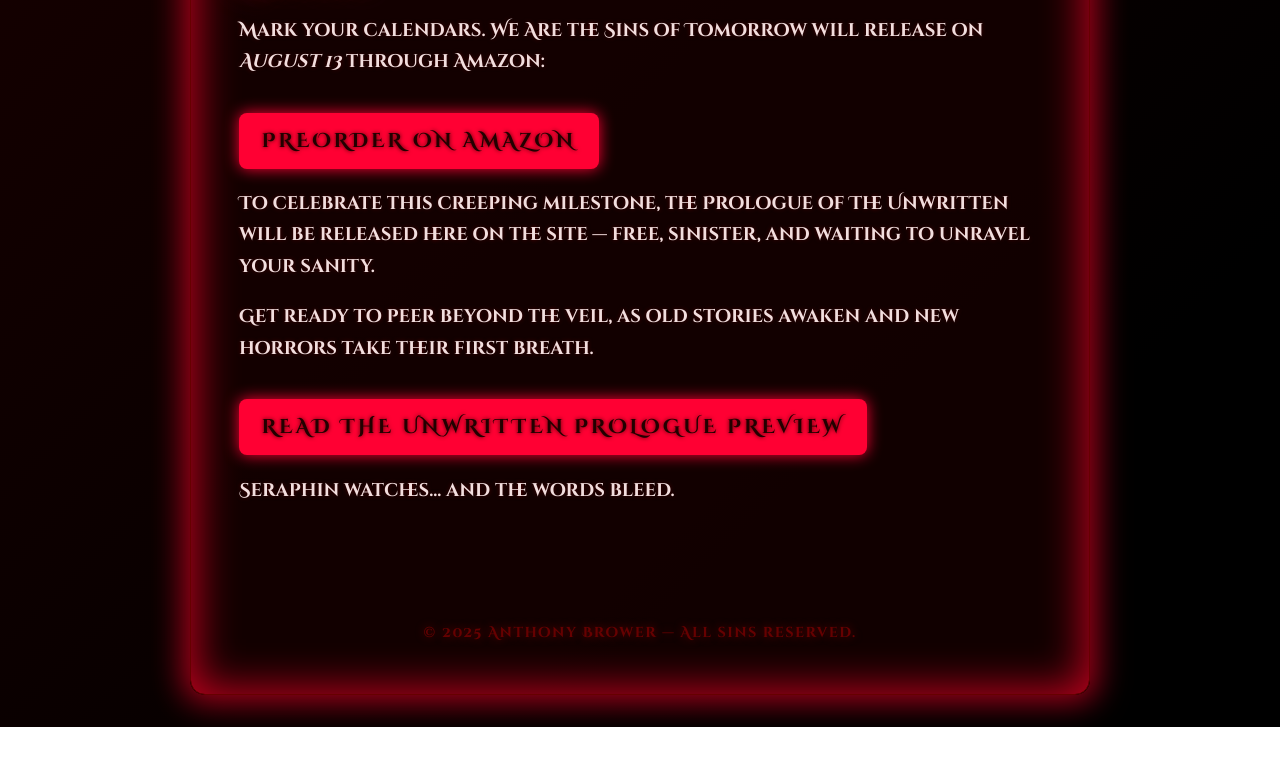
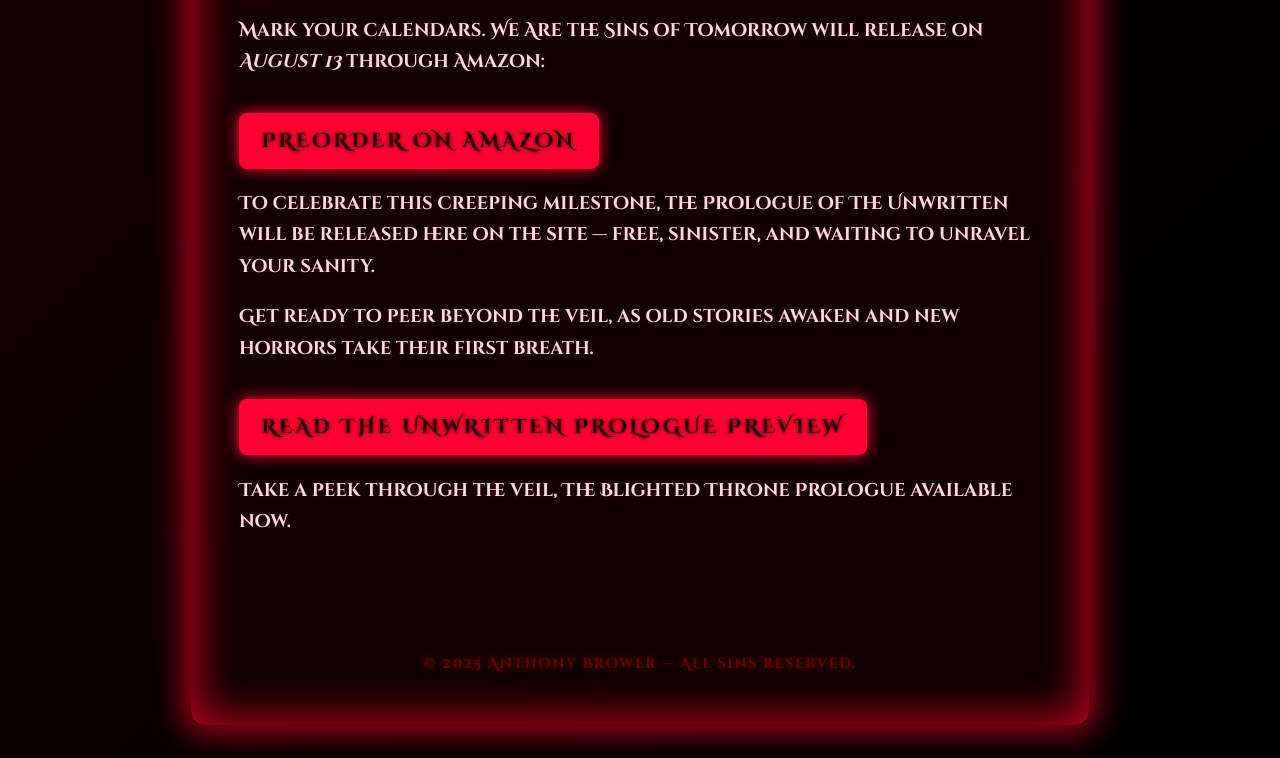
Before and after one commit to brower331/The-Hallow-Page-Society-, a plain HTML site: page Index.html in a window 1280 px wide. Shown: the part 475-1233 px from the top of the page. Before the commit the page ends 1202 px from the top, so only its background shows below. Drawn offline with Linux system fonts and the light colour scheme; a web font is replaced by a local one.

Commit message:
Update Index.html
Made shit right

```diff
--- a/Index.html
+++ b/Index.html
@@ -80,7 +80,7 @@
       <p>To celebrate this creeping milestone, the <strong>Prologue of The Unwritten</strong> will be released here on the site — free, sinister, and waiting to unravel your sanity.</p>
       <p>Get ready to peer beyond the veil, as old stories awaken and new horrors take their first breath.</p>
       <p><a href="https://docs.google.com/document/d/1c_0hcgsEU0zOIuLokKO0bHRVD4mwnIZ94RAhDnA3oXQ/edit?usp=drivesdk" target="_blank" rel="noopener noreferrer" class="button">Read The Unwritten Prologue Preview</a></p>
-      <p><strong>Seraphin watches... and the words bleed.</strong></p>
+      <p><strong> Take a peek through the veil, The Blighted Throne Prologue available now.</strong></p>
     </section>
 
     <!-- The Blighted Throne Section -->
```
